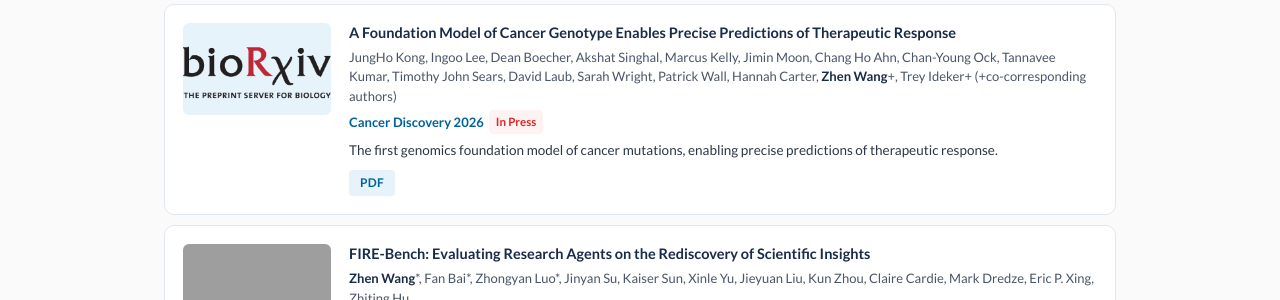
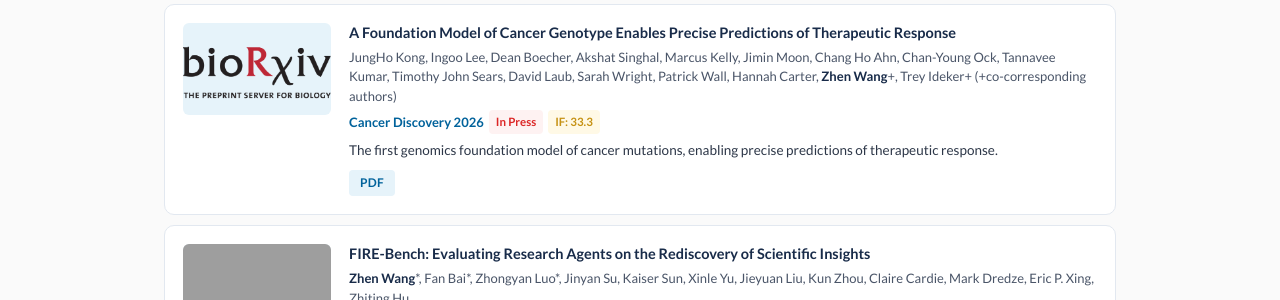
Before and after one commit to zhenwang9102/zhenwang9102.github.io, a Jekyll site: the page page_pubs.html, which Jekyll copies as it is, in a window 1280 px wide and 900 px high, scrolled down 363 px. Shown: the part 145-445 px from the top of the window. Built offline with Jekyll 4.4.1, drawn with Linux system fonts in a browser that asks for light colours; grey boxes are pictures that could not be loaded.

Commit message:
Add Cancer Discovery IF: 33.3 to MutationProjector mentions

```diff
--- a/_layouts/default.html
+++ b/_layouts/default.html
@@ -455,7 +455,7 @@
         <li><strong>Deliberative Reasoning & World Models</strong> (<a href="https://arxiv.org/abs/2305.14992">EMNLP'23</a>, <a href="https://arxiv.org/abs/2404.05221">COLM'24</a>, <a href="https://arxiv.org/abs/2210.01293">ACL'23</a>, <a href="https://arxiv.org/abs/2411.08733">EMNLP'24</a>, <a href="https://openreview.net/pdf?id=pEJAja73dk">ICLR'26</a>)</li>
         <li><strong>Autonomous Agents & Trustworthy Deployment</strong> (<a href="https://sites.google.com/view/law-2025">NeurIPS'25</a>, <a href="https://arxiv.org/abs/2310.16427">ICLR'24</a>, <a href="https://www.amazon.science/alexa-prize/three-top-performers-emerge-in-inaugural-alexa-prize-taskbot-challenge">Amazon Alexa Prize</a>, <a href="https://arxiv.org/abs/2602.02905">FIRE-Bench</a>)</li>
         <li><strong>Compositional & Self-specializing Foundation Models</strong> (<a href="https://arxiv.org/abs/2303.02861">ICLR'23</a>, <a href="https://arxiv.org/abs/2406.12034">ICLR'25</a>, <a href="https://arxiv.org/abs/2305.11554">NeurIPS'23 Oral</a>)</li>
-        <li><strong>Scientific FMs and AI Co-scientists for Discovery</strong> (<a href="https://arxiv.org/abs/2602.11609">NeurIPS'25</a>, <a href="https://www.biorxiv.org/content/10.1101/2023.01.03.522354">Nature'25</a>, <a href="https://www.biorxiv.org/content/10.1101/2025.09.08.674723">Cancer Discovery'26</a>, <a href="https://uc-leap.github.io/LEAP/about/">UC-LEAP Grant</a>)</li>
+        <li><strong>Scientific FMs and AI Co-scientists for Discovery</strong> (<a href="https://arxiv.org/abs/2602.11609">NeurIPS'25</a>, <a href="https://www.biorxiv.org/content/10.1101/2023.01.03.522354">Nature'25</a>, <a href="https://www.biorxiv.org/content/10.1101/2025.09.08.674723">Cancer Discovery'26</a> (IF: 33.3), <a href="https://uc-leap.github.io/LEAP/about/">UC-LEAP Grant</a>)</li>
       </ul>
     </section>
 
@@ -499,7 +499,7 @@
       <div class="news-container">
         <div class="news-item">
           <span class="news-date">Apr 2026</span>
-          <div class="news-content"><a href="https://www.biorxiv.org/content/10.1101/2025.09.08.674723" class="news-highlight">MutationProjector</a> accepted to <a href="https://aacrjournals.org/cancerdiscovery">Cancer Discovery</a>: the first genomics foundation model of cancer mutations, enabling precise predictions of therapeutic response.</div>
+          <div class="news-content"><a href="https://www.biorxiv.org/content/10.1101/2025.09.08.674723" class="news-highlight">MutationProjector</a> accepted to <a href="https://aacrjournals.org/cancerdiscovery">Cancer Discovery</a> (IF: 33.3): the first genomics foundation model of cancer mutations, enabling precise predictions of therapeutic response.</div>
         </div>
         <div class="news-item">
           <span class="news-date">Apr 2026</span>
@@ -669,7 +669,7 @@
         </ul>
         <h3>Scientific Testbeds & Impact</h3>
         <ul>
-          <li><strong>AI for Life Science:</strong> Scientific Foundation Models (<a href="https://www.biorxiv.org/content/10.1101/2025.09.08.674723">MutationProjector</a>), AI Co-scientists (<a href="https://www.biorxiv.org/content/10.1101/2023.01.03.522354">Nature 2025</a>; <a href="https://arxiv.org/abs/2602.11609">scPilot, NeurIPS 2025</a>; <a href="https://arxiv.org/abs/2602.13346">CellMaster</a>), Biomedical Graph Learning (<a href="https://academic.oup.com/bioinformatics/article/36/4/1241/5581350">BioNEV, Bioinformatics 2019</a>)</li>
+          <li><strong>AI for Life Science:</strong> Scientific Foundation Models (<a href="https://www.biorxiv.org/content/10.1101/2025.09.08.674723">MutationProjector, Cancer Discovery 2026, IF: 33.3</a>), AI Co-scientists (<a href="https://www.biorxiv.org/content/10.1101/2023.01.03.522354">Nature 2025</a>; <a href="https://arxiv.org/abs/2602.11609">scPilot, NeurIPS 2025</a>; <a href="https://arxiv.org/abs/2602.13346">CellMaster</a>), Biomedical Graph Learning (<a href="https://academic.oup.com/bioinformatics/article/36/4/1241/5581350">BioNEV, Bioinformatics 2019</a>)</li>
           <li><strong>AI for Material Science:</strong> <a href="https://tritondft.com/">TritonDFT (Multi-agents for DFT Automation)</a>, <a href="https://uc-leap.github.io/LEAP">UC-LEAP (Low-Energy, AI-Informed Phase Transitions)</a></li>
           <li><strong>AI for Social Science:</strong> Computational social simulation (<a href="https://arxiv.org/abs/2511.07338">DeepPersona</a>; <a>S3-Sim Human Simulator</a>), <a href="https://www.amazon.science/alexa-prize/three-top-performers-emerge-in-inaugural-alexa-prize-taskbot-challenge">TacoBot (Alexa Prize 2021)</a></li>
         </ul>
--- a/page_pubs.html
+++ b/page_pubs.html
@@ -253,7 +253,7 @@
           <div class="paper-content">
             <h3 class="paper-title"><a href="https://www.biorxiv.org/content/10.1101/2025.09.08.674723">A Foundation Model of Cancer Genotype Enables Precise Predictions of Therapeutic Response</a></h3>
             <p class="paper-authors">JungHo Kong, Ingoo Lee, Dean Boecher, Akshat Singhal, Marcus Kelly, Jimin Moon, Chang Ho Ahn, Chan-Young Ock, Tannavee Kumar, Timothy John Sears, David Laub, Sarah Wright, Patrick Wall, Hannah Carter, <strong>Zhen Wang</strong>+, Trey Ideker+ (+co-corresponding authors)</p>
-            <p class="paper-venue">Cancer Discovery 2026 <span class="highlight red">In Press</span></p>
+            <p class="paper-venue">Cancer Discovery 2026 <span class="highlight red">In Press</span> <span class="highlight">IF: 33.3</span></p>
             <p class="paper-description">The first genomics foundation model of cancer mutations, enabling precise predictions of therapeutic response.</p>
             <div class="paper-links"><a href="https://www.biorxiv.org/content/10.1101/2025.09.08.674723v1.full.pdf">PDF</a></div>
           </div>
@@ -1157,7 +1157,7 @@
           <div class="paper-content">
             <h3 class="paper-title"><a href="https://www.biorxiv.org/content/10.1101/2025.09.08.674723">A Foundation Model of Cancer Genotype Enables Precise Predictions of Therapeutic Response</a></h3>
             <p class="paper-authors">JungHo Kong, Ingoo Lee, ... Hannah Carter, <strong>Zhen Wang</strong>+, Trey Ideker+</p>
-            <p class="paper-venue">Cancer Discovery 2026 <span class="highlight red">In Press</span></p>
+            <p class="paper-venue">Cancer Discovery 2026 <span class="highlight red">In Press</span> <span class="highlight">IF: 33.3</span></p>
             <p class="paper-description">The first genomics foundation model of cancer mutations, enabling precise predictions of therapeutic response.</p>
             <div class="paper-links"><a href="https://www.biorxiv.org/content/10.1101/2025.09.08.674723v1.full.pdf">PDF</a></div>
           </div>
--- a/page_research.html
+++ b/page_research.html
@@ -369,7 +369,7 @@
           <div class="pillar pillar-science">
             <div class="pillar-title">Science</div>
             <div class="pillar-content">
-              Science drives my research because its open-ended complexity offers the most rigorous testbed for reasoning systems and the clearest path toward socially meaningful progress. I operationalize this vision by training scientific foundation models (<a href="https://www.biorxiv.org/content/10.1101/2025.09.08.674723v1">MutationProjector</a>), building autonomous scientific copilots (<a href="https://neurips.cc/virtual/2025/poster/117633">scPilot, NeurIPS'25</a>), creating agents capable of end-to-end research automation and insight rediscovery (<a href="https://zhenwang9102.github.io/">FIRE-Bench</a>), and pioneering systematic AI augmentation of scientific inquiry (<a href="https://zhenwang9102.github.io/">TaijiChat in Multi-omics atlas for T-cell programming, Nature</a>).
+              Science drives my research because its open-ended complexity offers the most rigorous testbed for reasoning systems and the clearest path toward socially meaningful progress. I operationalize this vision by training scientific foundation models (<a href="https://www.biorxiv.org/content/10.1101/2025.09.08.674723v1">MutationProjector, Cancer Discovery 2026, IF: 33.3</a>), building autonomous scientific copilots (<a href="https://neurips.cc/virtual/2025/poster/117633">scPilot, NeurIPS'25</a>), creating agents capable of end-to-end research automation and insight rediscovery (<a href="https://zhenwang9102.github.io/">FIRE-Bench</a>), and pioneering systematic AI augmentation of scientific inquiry (<a href="https://zhenwang9102.github.io/">TaijiChat in Multi-omics atlas for T-cell programming, Nature</a>).
             </div>
           </div>
 
```
